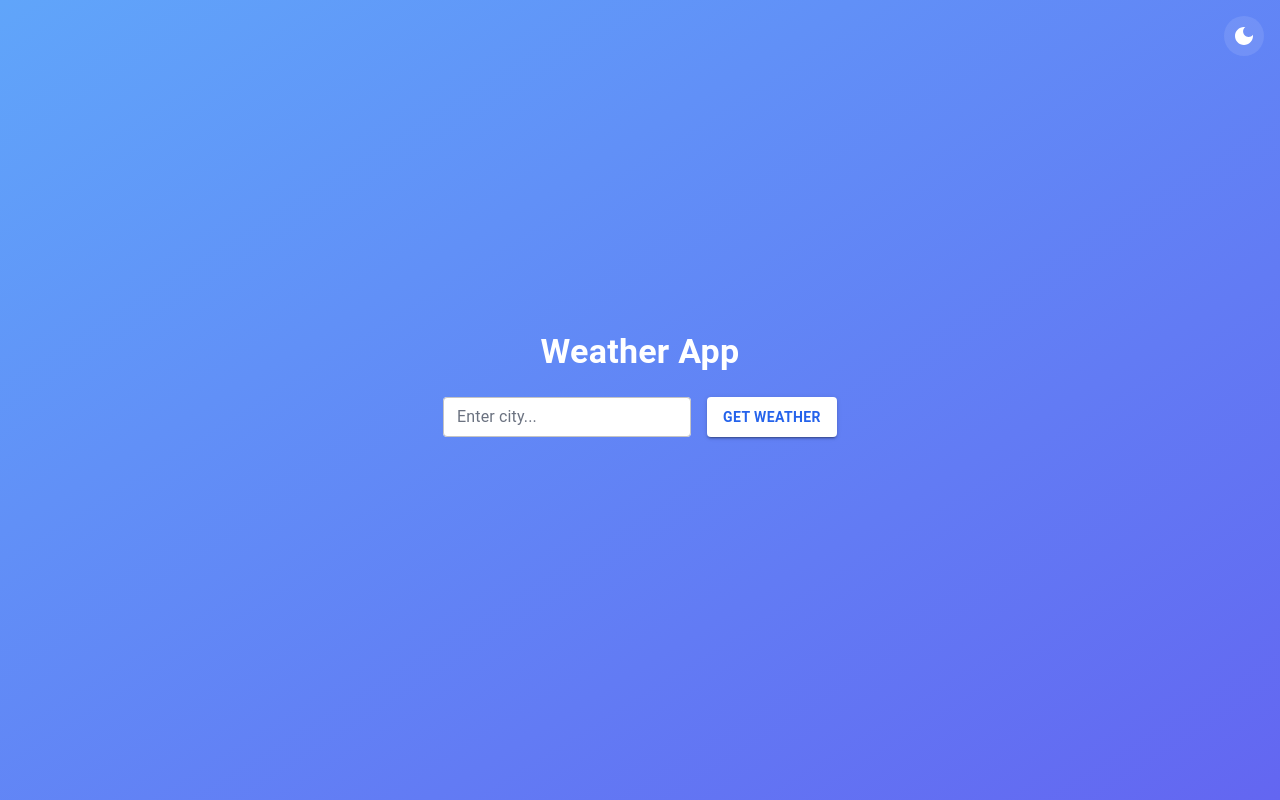
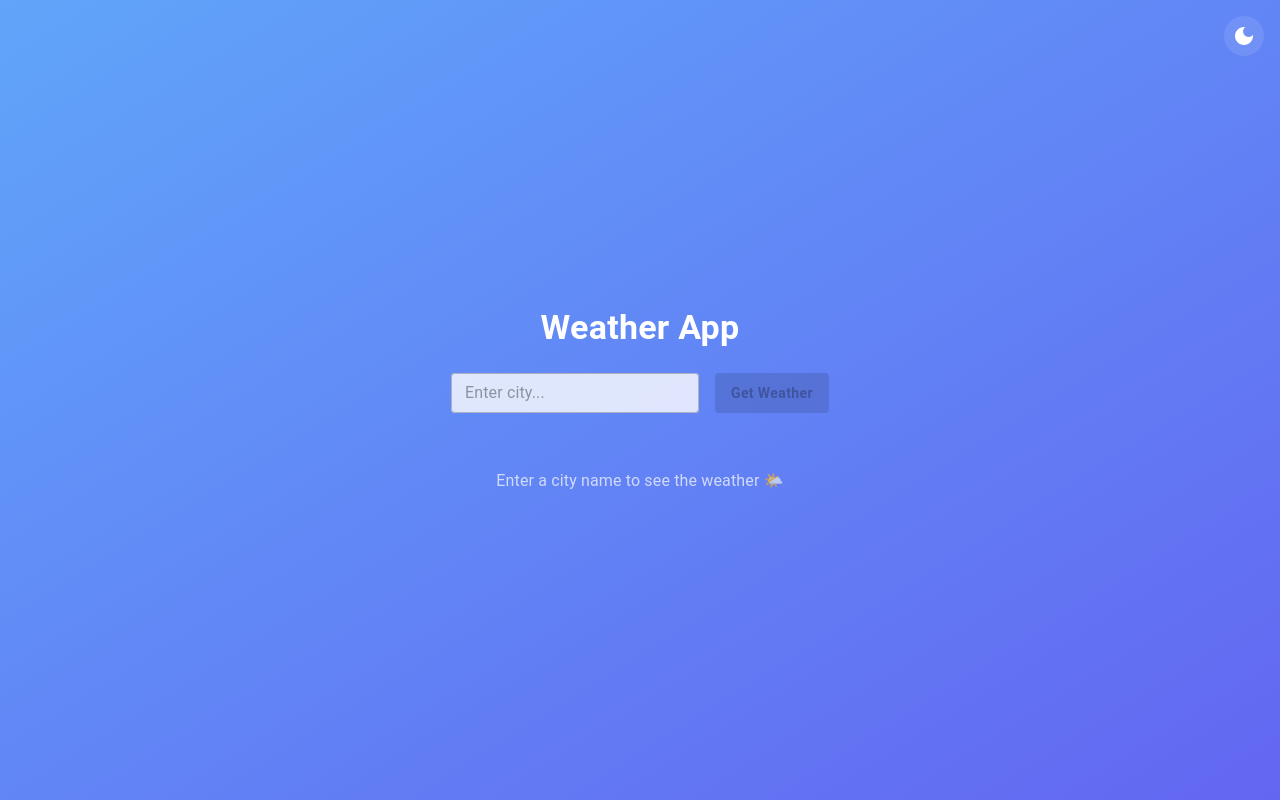
Before and after one commit to KimiaHakkak/nextjs-practice, a Next.js app in the folder my-app/: page / in a window 1280 px wide. Built offline with nearby package versions, Linux system fonts and the light colour scheme.

Commit message:
weather app completed

```diff
--- a/my-app/app/layout.js
+++ b/my-app/app/layout.js
@@ -1,18 +1,10 @@
-// ----------------------------------------------- what is this routing file -----------------------------------------------
+import QueryProvider from "./providers";
+import ColorModeProvider from "./theme-provider";
+import { Geist, Geist_Mono } from "next/font/google";
+import "@/styles/globals.css";
 
-//The layout file is used to define a layout in your Next.js application. A root layout is the top-most layout in the root app directory. It is used to define the <html> and <body> tags and other globally shared UI.
-//It defines how your app’s HTML structure and consistent elements are rendered. Without it, Next.js wouldn’t know what your root document looks like — it’s sort of like index.html in plain React apps.
-//layout components are server side, so we cant directly add react query here.
-
-
-import QueryProvider from "./providers";
-import ColorModeProvider from "./themeProvider";
-import { Geist, Geist_Mono } from "next/font/google"; //Imports two Google fonts using Next.js’s built-in font optimization
-import "@/styles/globals.css";                               //Imports a global stylesheet (globals.css) that applies styles to your whole app
-
-const geistSans = Geist({                             //This defines custom CSS variables for the two fonts
-  variable: "--font-geist-sans",                      //these variables are applied to the <body> so you can use them globally via CSS.
-  subsets: ["latin"],
+const geistSans = Geist({
+  variable: "--font-geist-sans",
 });
 
 const geistMono = Geist_Mono({
@@ -20,19 +12,18 @@ const geistMono = Geist_Mono({
   subsets: ["latin"],
 });
 
-export const metadata = {                            //This is a Next.js 13+ feature that lets you define metadata like <title>, <meta> tags, description, and more. Next.js automatically injects this into the HTML head — you don’t need to manually write <head> tags.
+export const metadata = {
 
   title: "Weather App",
   description: "Next.js + MUI + TanStack Query demo",
 };
 
-export default function RootLayout({ children }) {    //This is the root layout component. Layout components should accept and use a children prop. During rendering, children will be populated with the route segments the layout is wrapping. These will primarily be the component of a child Layout (if it exists) or Page, but could also be other special files like Loading or Error when applicable. It defines your global HTML structure (<html> and <body> tags).
+export default function RootLayout({ children }) {
 
-
-  return (                                            //It receives { children } — this represents whatever page or nested layout is being rendered.
+  return (
     <html lang="en">
       <body
-        className={`${geistSans.variable} ${geistMono.variable} antialiased`} //It applies the fonts and antialiased (a CSS smoothing class from Tailwind) to the body.
+        className={`${geistSans.variable} ${geistMono.variable} antialiased`}
         style={{ margin: 0 }}
       >
             <QueryProvider>
@@ -42,22 +33,5 @@ export default function RootLayout({ children }) {    //This is the root layout
             </QueryProvider>
       </body>
     </html>
-  );                                                  //It wraps everything that shows up on the screen.
+  );
 }
-
-
-
-//good to know:
-//has another prop called params.
-
-//has a props helper.
-
-//Layouts are cached in the client during navigation to avoid unnecessary server requests.
-
-//Layouts do not rerender. They can be cached and reused to avoid unnecessary computation when navigating between pages. By restricting layouts from accessing the raw request, Next.js can prevent the execution of potentially slow or expensive user code within the layout, which could negatively impact performance.
-
-//Layouts do not rerender on navigation, so they cannot access search params which would otherwise become stale.
-
-//Layouts do not re-render on navigation, so they do not access pathname which would otherwise become stale.
-
-//theres more on the website, im gonna let go now.
--- a/my-app/app/page.js
+++ b/my-app/app/page.js
@@ -12,14 +12,18 @@ export default function Home() {
   const [city, setCity] = useState("");
   const { data: weather, isLoading, error, refetch } = useWeather(city);
 
+  const handleSearch = () => {
+    if (!city.trim()) return;
+    refetch();
+  };
+
   return (
     <Box
       sx={{
         minHeight: "100vh",
-        background:
-          theme.palette.mode === "light"
-            ? "linear-gradient(to bottom right, #60a5fa, #6366f1)"
-            : "linear-gradient(to bottom right, #1e293b, #0f172a)",
+        background: theme.palette.mode === "light"
+          ? "linear-gradient(to bottom right, #60a5fa, #6366f1)"
+          : "linear-gradient(to bottom right, #1e293b, #0f172a)",
         display: "flex",
         flexDirection: "column",
         alignItems: "center",
@@ -30,14 +34,28 @@ export default function Home() {
     >
       <ThemeToggleButton />
 
-      <Typography variant="h4" sx={{ fontWeight: "bold", color: "white", mb: 3 }}>
+      <Typography
+        variant="h4"
+        sx={{ fontWeight: "bold", color: "white", mb: 3 }}
+      >
         Weather App
       </Typography>
 
-      <SearchBar city={city} setCity={setCity} onSearch={refetch} />
+      <SearchBar city={city} setCity={setCity} onSearch={handleSearch} />
 
-      {isLoading && <CircularProgress sx={{ color: "white" }} />}
-      {error && <Typography sx={{ color: "#fee2e2", mt: 2 }}>{error.message}</Typography>}
+      {isLoading && <CircularProgress sx={{ color: "white", mt: 2 }} />}
+
+      {error && (
+        <Typography sx={{ color: "#fee2e2", mt: 2 }}>
+          {error.message}
+        </Typography>
+      )}
+
+      {!weather && !isLoading && !error && (
+        <Typography sx={{ color: "rgba(255,255,255,0.7)", mt: 3 }}>
+          Enter a city name to see the weather 🌤️
+        </Typography>
+      )}
 
       <WeatherCard weather={weather} />
     </Box>
--- a/my-app/app/providers.jsx
+++ b/my-app/app/providers.jsx
@@ -1,14 +1,16 @@
 "use client"
 import { QueryClient, QueryClientProvider } from "@tanstack/react-query";
 import { ReactQueryDevtools } from "@tanstack/react-query-devtools";
-
-const queryClient = new QueryClient();
+import { useState } from "react";
 
 export default function QueryProvider({children}){
+    const [queryClient] = useState(() => new QueryClient());
     return (
         <QueryClientProvider client={queryClient}>
                 {children}
-            <ReactQueryDevtools initialIsOpen={false}/>
+            {process.env.NODE_ENV === "development" && (
+            <ReactQueryDevtools initialIsOpen={false} />
+            )}
         </QueryClientProvider>
     );
 }
--- a/my-app/components/searchBar.jsx
+++ b/my-app/components/searchBar.jsx
@@ -14,40 +14,19 @@ export default function SearchBar({ city, setCity, onSearch }) {
         onChange={(e) => setCity(e.target.value)}
         placeholder="Enter city..."
         sx={{
-          backgroundColor:
-            theme.palette.mode === "light" ? "white" : "rgba(255,255,255,0.1)",
+          backgroundColor: theme.palette.background.paper,
           borderRadius: 1,
-          input: {
-            color:
-              theme.palette.mode === "light" ? "black" : "white",
-          },
-          "& .MuiInputBase-input::placeholder": {
-            color:
-              theme.palette.mode === "light" ? "#6b7280" : "#cbd5e1",
-            opacity: 1,
-          },
+          input: { color: theme.palette.text.primary },
         }}
       />
       <Button
         variant="contained"
         onClick={onSearch}
+        disabled={!city.trim()}
         sx={{
-          backgroundColor:
-            theme.palette.mode === "light"
-              ? "white"
-              : "rgba(255,255,255,0.15)",
-          color:
-            theme.palette.mode === "light" ? "#2563eb" : "#90caf9",
           fontWeight: "bold",
           borderRadius: 1,
-          transition: "all 0.3s ease",
-          "&:hover": {
-            backgroundColor:
-              theme.palette.mode === "light"
-                ? "#e0e7ff"
-                : "rgba(255,255,255,0.25)",
-            transform: "scale(1.03)",
-          },
+          textTransform: "none",
         }}
       >
         Get Weather
--- a/my-app/components/themeToggleButton.jsx
+++ b/my-app/components/themeToggleButton.jsx
@@ -3,7 +3,7 @@ import { IconButton } from "@mui/material";
 import { LightMode, DarkMode } from "@mui/icons-material";
 import { useTheme } from "@mui/material/styles";
 import { useContext } from "react";
-import { ColorModeContext } from "@/app/themeProvider";
+import { ColorModeContext } from "@/app/theme-provider";
 
 export default function ThemeToggleButton() {
   const theme = useTheme();
--- a/my-app/components/weatherCard.jsx
+++ b/my-app/components/weatherCard.jsx
@@ -3,6 +3,14 @@ import { Card, CardContent, Typography, Box } from "@mui/material";
 
 export default function WeatherCard({ weather }) {
   if (!weather) return null;
+
+  const {
+    name,
+    main: { temp } = {},
+    weather: weatherInfo = [],
+  } = weather;
+
+  const condition = weatherInfo[0];
 
   return (
     <Card
@@ -19,23 +27,25 @@ export default function WeatherCard({ weather }) {
     >
       <CardContent>
         <Typography variant="h5" sx={{ mb: 1, fontWeight: 600 }}>
-          {weather.name}
+          {name}
         </Typography>
         <Typography variant="h3" sx={{ fontWeight: 700 }}>
-          {Math.round(weather.main.temp)}°C
+          {Math.round(temp)}°C
         </Typography>
         <Typography
           variant="subtitle1"
           sx={{ textTransform: "capitalize", mb: 2 }}
         >
-          {weather.weather[0].description}
+          {condition?.description}
         </Typography>
-        <Box
-          component="img"
-          src={`https://openweathermap.org/img/wn/${weather.weather[0].icon}@2x.png`}
-          alt="weather icon"
-          sx={{ mx: "auto", display: "block" }}
-        />
+        {condition?.icon && (
+          <Box
+            component="img"
+            src={`https://openweathermap.org/img/wn/${condition.icon}@2x.png`}
+            alt="weather icon"
+            sx={{ mx: "auto", display: "block" }}
+          />
+        )}
       </CardContent>
     </Card>
   );
--- a/my-app/hooks/useWeather.js
+++ b/my-app/hooks/useWeather.js
@@ -1,14 +1,18 @@
 // hooks/useWeather.js
 "use client";
 import { useQuery } from "@tanstack/react-query";
-import { getWeather } from "@/lib/getWeather";
+import { getWeather } from "@/lib/api";
+
 
 export function useWeather(city) {
-    return useQuery({
-        queryKey: ["weather", city], // unique cache key per city
-        queryFn: () => getWeather(city), // fetch function
-        enabled: !!city, // only runs if city is not empty
-        retry: 1, // retry once if failed
-        staleTime: 1000 * 60 * 5, // cache stays fresh for 5 minutes
-    });
+  return useQuery({
+    queryKey: ["weather", city],
+    queryFn: () => getWeather(city),
+    enabled: false, // only fetch when refetch() is manually called
+    retry: 1,
+    staleTime: 1000 * 60 * 10, // cache valid for 10 minutes
+  });
 }
+
+//enabled: !!city, // only runs if city is not empty
+//enabled: false,
--- /dev/null
+++ b/my-app/lib/api.js
@@ -0,0 +1,19 @@
+export async function getWeather(city) {
+    if (!city) throw new Error("City name is required");
+
+    const res = await fetch(`/api/weather?q=${encodeURIComponent(city)}`, {
+        method: "GET",
+        headers: { "Content-Type": "application/json" },
+          cache: "no-store", // ensures fresh data (Next.js fetch caching off)
+    });
+
+    if (!res.ok) {
+        const errorText = await res.text();
+        throw new Error(`Failed to fetch: ${res.status} - ${errorText}`);
+    }
+
+    return res.json();
+}
+
+
+//this file is the Weather Fetch Logic, we got it out of the ui. its an api call. the single source of truth for all API calls.
--- a/my-app/lib/getWeather.js
+++ /dev/null
@@ -1,10 +0,0 @@
-export async function getWeather(city) {
-  const res = await fetch(`/api/weather?q=${encodeURIComponent(city)}`);
-  if (!res.ok) {
-    throw new Error("Failed to fetch weather data");
-  }
-  return res.json();
-}
-
-
-//this file is the Weather Fetch Logic, we got it out of the ui. its an api call.
```
Also changed, not shown: my-app/app/theme-provider.js (renamed from my-app/app/themeProvider.js).
